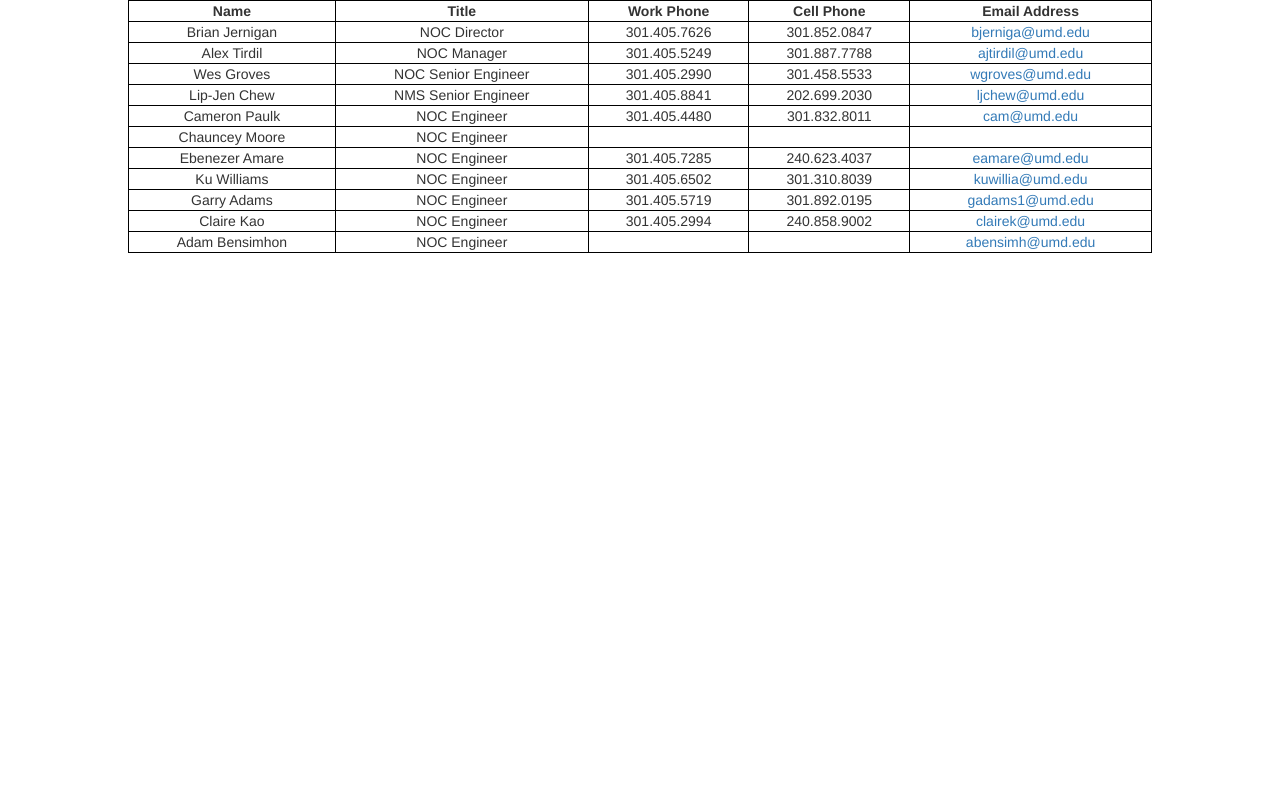
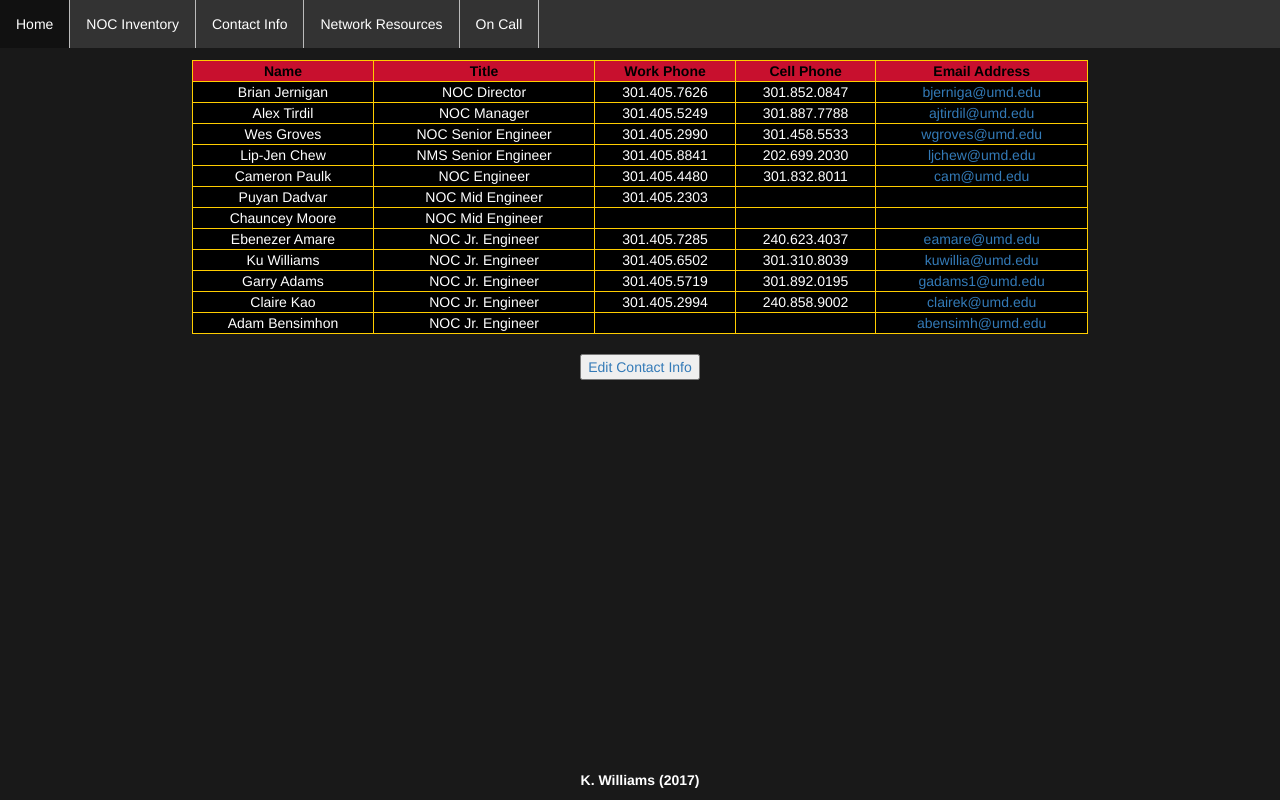
Before and after one commit to ku0100/django_noc, a Django app: page /contact_info/ in a window 1280 px wide. Run offline with Django 3.2, Linux system fonts and the light colour scheme; some libraries are stand-ins or nearby versions.

Commit message:
django_noc
formatting and clean-up, starting to come together. added a default homepage pic

```diff
--- a/contact_info/templates/contact_info/index.html
+++ b/contact_info/templates/contact_info/index.html
@@ -1,18 +1,14 @@
-<!DOCTYPE html>
-<html lang="en">
-{% load static %}
-<head>
-    <meta charset="utf-8">
-    <meta name="viewport" content="width=device-width, initial-scale=1">
-    <link rel="stylesheet" href="https://maxcdn.bootstrapcdn.com/bootstrap/3.3.7/css/bootstrap.min.css">
-    <script src="https://ajax.googleapis.com/ajax/libs/jquery/1.12.4/jquery.min.js"></script>
-    <script src="https://maxcdn.bootstrapcdn.com/bootstrap/3.3.7/js/bootstrap.min.js"></script>
-    <link rel="stylesheet" type="text/css" href="{% static 'contact_info/styles.css' %}">
-</head>
+{% extends "homepage/base.html" %}
 
+{% block title %}Contact Info{% endblock title %}
+
+{% block content %}
 <body>
+  <br>
+  <br>
+  <br>
   <div class="container-table">
-    <table> <!--centers the table-->
+    <table class="contact-table">
       <tr>
         <th>Name</th>
         <th>Title</th>
@@ -56,46 +52,59 @@
         <td><a href="https://mail.google.com/mail/u/0/#inbox?compose=new" rel="noopener" target="_blank">cam@umd.edu</a></td>
       </tr>
       <tr>
+        <td>Puyan Dadvar</td>
+        <td>NOC Mid Engineer</td>
+        <td>301.405.2303</td>
+        <td></td>
+        <td><a href="https://mail.google.com/mail/u/0/#inbox?compose=new" rel="noopener" target="_blank"></a></td>
+      </tr>
+      <tr>
         <td>Chauncey Moore</td>
-        <td>NOC Engineer</td>
+        <td>NOC Mid Engineer</td>
         <td></td>
         <td></td>
         <td><a href="https://mail.google.com/mail/u/0/#inbox?compose=new" rel="noopener" target="_blank"></a></td>
       </tr>
       <tr>
         <td>Ebenezer Amare</td>
-        <td>NOC Engineer</td>
+        <td>NOC Jr. Engineer</td>
         <td>301.405.7285</td>
         <td>240.623.4037</td>
         <td><a href="https://mail.google.com/mail/u/0/#inbox?compose=new" rel="noopener" target="_blank">eamare@umd.edu</a></td>
       </tr>
       <tr>
         <td>Ku Williams</td>
-        <td>NOC Engineer</td>
+        <td>NOC Jr. Engineer</td>
         <td>301.405.6502</td>
         <td>301.310.8039</td>
         <td><a href="https://mail.google.com/mail/u/0/#inbox?compose=new" rel="noopener" target="_blank">kuwillia@umd.edu</a></td>
       </tr>
       <tr>
         <td>Garry Adams</td>
-        <td>NOC Engineer</td>
+        <td>NOC Jr. Engineer</td>
         <td>301.405.5719</td>
         <td>301.892.0195</td>
         <td><a href="https://mail.google.com/mail/u/0/#inbox?compose=new" rel="noopener" target="_blank">gadams1@umd.edu</a></td>
       </tr>
       <tr>
         <td>Claire Kao</td>
-        <td>NOC Engineer</td>
+        <td>NOC Jr. Engineer</td>
         <td>301.405.2994</td>
         <td>240.858.9002</td>
         <td><a href="https://mail.google.com/mail/u/0/#inbox?compose=new" rel="noopener" target="_blank">clairek@umd.edu</a></td>
       </tr>
       <tr>
         <td>Adam Bensimhon</td>
-        <td>NOC Engineer</td>
+        <td>NOC Jr. Engineer</td>
         <td></td>
         <td></td>
         <td><a href="https://mail.google.com/mail/u/0/#inbox?compose=new" rel="noopener" target="_blank">abensimh@umd.edu</a></td>
       </tr>
     </table>
   </div>
+  <br>
+  <div class="edit-button">
+    <button><a href="">Edit Contact Info</a></button>
+  </div>
+</body>
+{% endblock %}
--- a/homepage/static/homepage/styles.css
+++ b/homepage/static/homepage/styles.css
@@ -1,17 +1,128 @@
+/* Main Template Styling */
+
 body {
     background-color: #191919;
+    height: 100%;
+}
+li {
+    float: left;
+    border-right: 1px solid #bbb;
+}
+li>a {
+    display: block;
+    color: #FFFFFF;
+    text-align: center;
+    padding: 14px 16px;
+    text-decoration: none;
+}
+li>a:hover {
+    background-color: #111111;
+    text-decoration: none;
+    color: #FFFFFF;
 }
 
-li {
-    list-style: none;
+.header-nav {
+    list-style-type: none;
+    margin: 0;
+    padding: 0;
+    overflow: hidden;
+    background-color: #333333;
+    position: fixed;
+    top: 0;
+    width: 100%;
+}
+.active {
+    background-color: #4CAF50;
 }
 
-.container-fluid {
-    background-color: #cccccc;
+.footer-container {
+    font-weight: bold;
+    color: white;
 }
 
-.sidebar-nav {
-    margin-top: 20px;
-    padding: 0;
-    list-style: none;
+/* Homepage Styling */
+.homepage-container {
+    background-image: url("Mckeldin.jpg");
+    height: 100vh;  /* vh = viewport height */
+    width: 100vw;   /* vw = viewport width */
+    background-position: center;
+    background-repeat: no-repeat;
+    background-size: cover;
+    text-align: center;
 }
+
+/* Inventory Management Page Styling*/
+
+.inventory-table {
+    margin: 0px auto;
+    width: 60%;
+    padding: 5px;
+}
+.inventory-table th {
+    background-color: #C8102E;
+    color: #000000;
+}
+.inventory-table, td {
+    background-color: #000000;
+    color: #FFFFFF;
+}
+.inventory-table th, td {
+    border: 1px solid #FFCD00;
+    text-align: center;
+}
+.footer-container {
+    position: absolute;
+    bottom: 0;
+    width: 100%;
+    text-align: center;
+}
+.edit-button {
+    text-align: center;
+}
+
+/* Contact Info Page Styling */
+
+.contact-table {
+    margin: 0px auto;
+    width: 70%;
+    padding: 5px;
+}
+.contact-table th {
+    background-color: #C8102E;
+    color: #000000;
+}
+.contact-table, td {
+    background-color: #000000;
+    color: #FFFFFF;
+}
+.contact-table th, td {
+    border: 1px solid #FFCD00;
+    text-align: center;
+}
+
+/* Network Resources Styling */
+
+.network-resource-buttons {
+    margin: auto;
+    width: 50%;
+    text-align: center;
+}
+.network-resource-buttons>button {
+    width: 200px;
+    height: 100px;
+    margin: 2.0px 0;
+    background-color: #FFCD00;
+}
+.network-resource-buttons>button>a {
+    display: inline-block;
+    text-decoration: none;
+    width: 100%;
+    height: 100%;
+    padding-top: 20%;
+    color: #000000;
+}
+.network-resource-buttons>button:hover {
+    background-color: #C8102E;
+    font-weight: bold;
+    color: #000000;
+}
--- /dev/null
+++ b/homepage/templates/homepage/base.html
@@ -0,0 +1,38 @@
+<!DOCTYPE html>
+<html lang="en">
+<!-- Add additional CSS in static file -->
+{% load static %}
+<head>
+    <title>{% block title %}Homepage {% endblock title %} | KW's NOC Portal</title>
+    <meta charset="utf-8">
+    <meta name="viewport" content="width=device-width, initial-scale=1">
+    <link rel="stylesheet" href="https://maxcdn.bootstrapcdn.com/bootstrap/3.3.7/css/bootstrap.min.css">
+    <script src="https://ajax.googleapis.com/ajax/libs/jquery/1.12.4/jquery.min.js"></script>
+    <script src="https://maxcdn.bootstrapcdn.com/bootstrap/3.3.7/js/bootstrap.min.js"></script>
+    <link rel="stylesheet" type="text/css" href="{% static 'homepage/styles.css' %}">
+</head>
+
+<body>
+    <header>
+        <ul class="header-nav">
+            <li><a href="{% url 'index' %}">Home</a></li>
+            <li><a href="{% url 'device_categories:index' %}">NOC Inventory</a></li>
+            <li><a href="{% url 'contact_info:index' %}">Contact Info</a></li>
+            <li><a href="{% url 'network_resources:index' %}">Network Resources</a></li>
+            <li><a href="">On Call</a></li>
+        </ul>
+    </header>
+
+    <!-- Document Body -->
+    <div id="site-wrapper">
+        {% block content %}
+            if you see this, something is wrong!
+        {% endblock content %}
+    </div>
+    <!-- Footer -->
+    <div class="footer">
+        <div class="footer-container">
+            <p>K. Williams (2017)</p>
+        </div>
+    </div>
+</body>
```
Also changed, not shown: device_categories/templates/device_categories/index.html (+15 -11 lines), homepage/templates/homepage/base_generic.html (deleted, +0 -38 lines), homepage/templates/homepage/index.html (+8 -8 lines), network_resources/templates/network_resources/index.html (+9 -16 lines), 1 other file.
